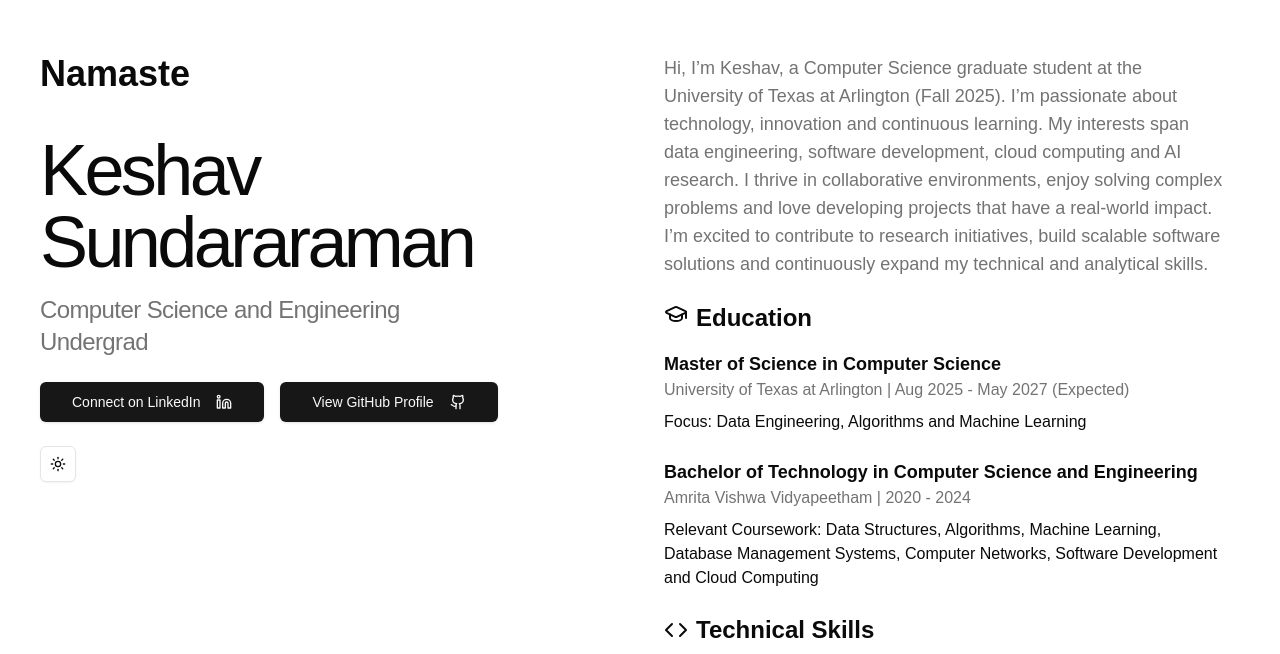
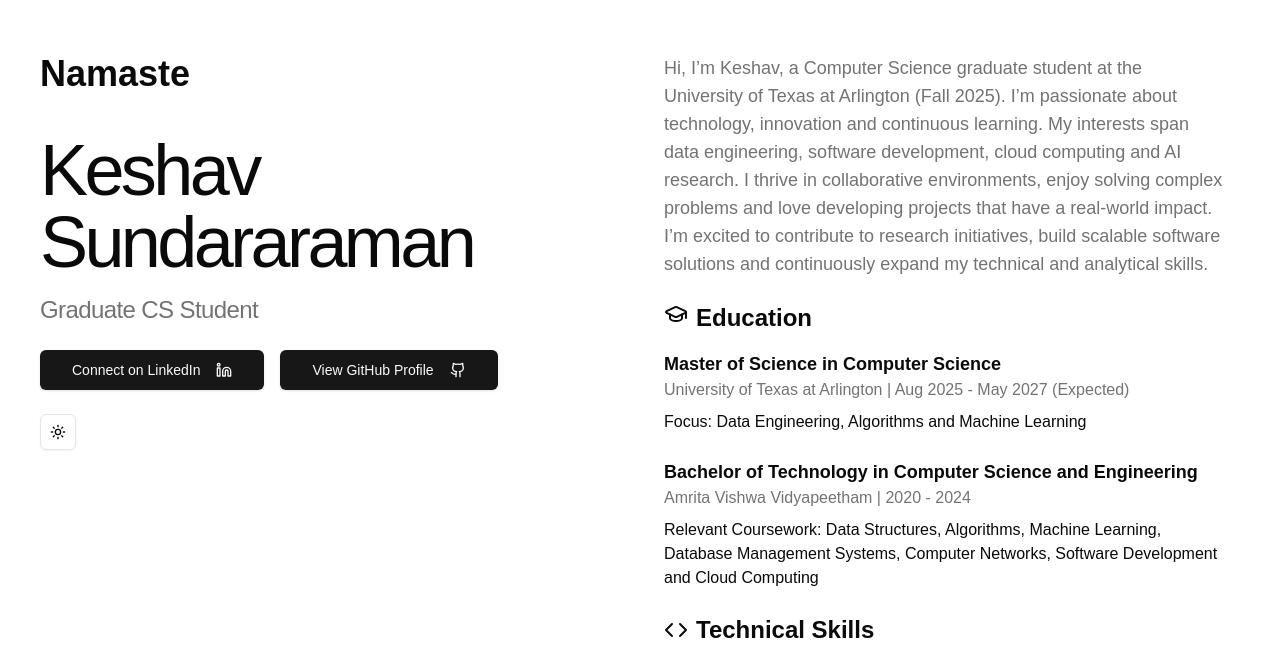
Before and after one commit to ikeshav42/portfolio, a Next.js app: page / in a window 1280 px wide. Shown: the part 146-800 px from the top of the page. Built offline with nearby package versions, Linux system fonts and the light colour scheme.

Commit message:
Update core.tsx

```diff
--- a/components/core.tsx
+++ b/components/core.tsx
@@ -17,7 +17,7 @@ export const Core = () => (
               Keshav Sundararaman
             </h1>
             <p className="text-lg sm:text-2xl leading-relaxed tracking-tight text-muted-foreground max-w-md text-left">
-              Computer Science and Engineering Undergrad
+              Graduate CS Student
             </p>
           </div>
 
```
